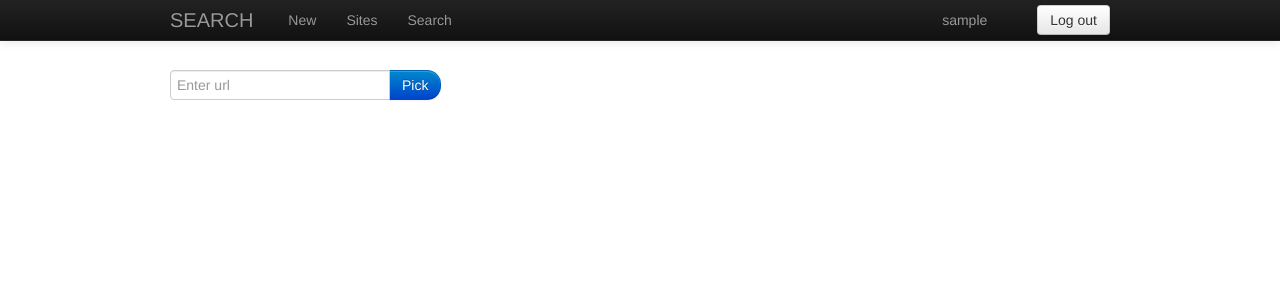
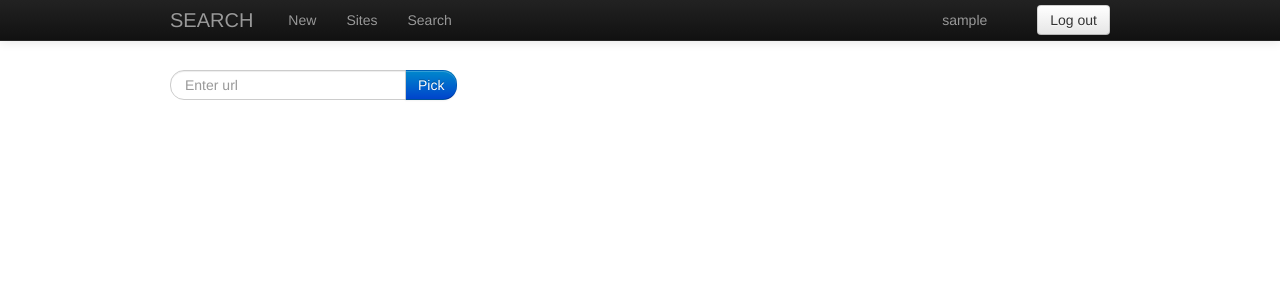
Before and after one commit to alexkos/picker, a Django app: template capturing/templates/enter_url.html in a window 1280 px wide. Shown: the top 301 px of the page. Run offline with Django 3.2, Linux system fonts and the light colour scheme; the template is opened without the code that fills it, so the values that code supplies are empty; the visitor is signed in with stand-in values (Sample User, id 1); parts of the project's set-up code (start-up, migrations or seed data) failed here and were passed over; some libraries are stand-ins or nearby versions.

Commit message:
edit markup

```diff
--- a/capturing/templates/enter_url.html
+++ b/capturing/templates/enter_url.html
@@ -6,12 +6,12 @@
     <form class="form-search" action="{% url capture %}" method="POST">
         <div class="input-append texterror">
         {% csrf_token %}
-            <p class="errorlist">{{error}}</p>
+            <p class="errorlist ">{{error}}</p>
         {% if form_site.errors %}
-    		{{form_site.errors}}
-        	<p class="errorlist">Enter a valid URL</p>
+            {{form_site.errors}}
+            <p class="errorlist">Enter a valid URL</p>
         {% endif%}
-        	<input type="text" placeholder="Enter url" name="url" maxlength="100">
+            <input class="search-query" type="text" placeholder="Enter url" name="url" maxlength="100">
             <button id='pick' type="submit" class="btn btn-primary">Pick</button>
         </div>
     </form>
```
Also changed, not shown: 1 other file.
